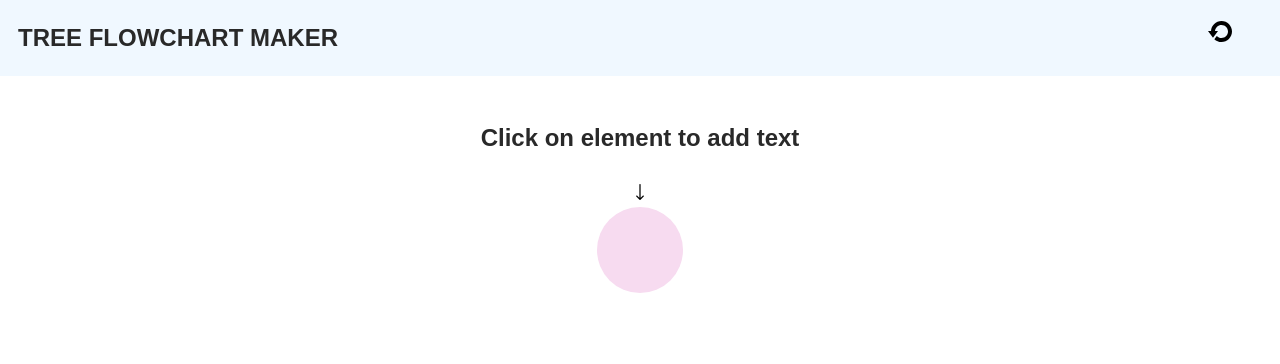
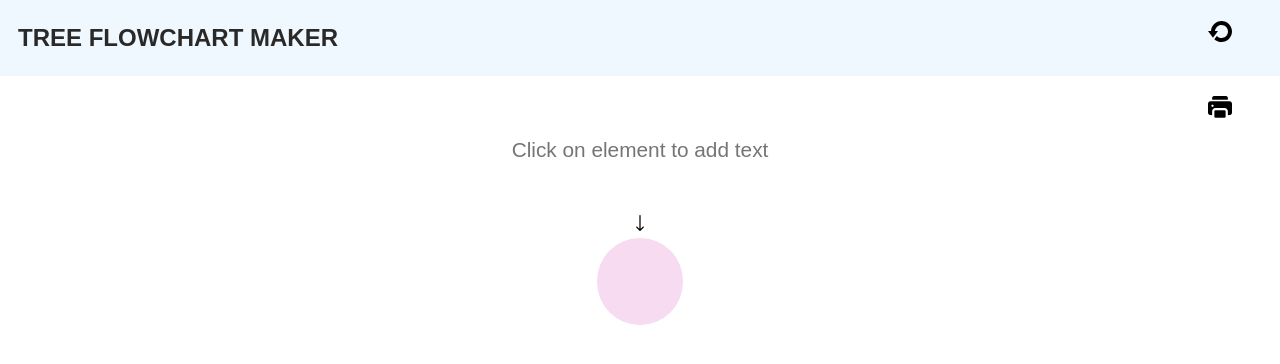
Before and after one commit to sakshikapoor/Easy-Flowchart-Maker, a React (Create React App) app: page / in a window 1280 px wide. Shown: the top 364 px of the page. Built offline with nearby package versions, Linux system fonts and the light colour scheme.

Commit message:
added save option and heading option

```diff
--- a/src/App.css
+++ b/src/App.css
@@ -2,6 +2,7 @@ html, head, body, #root {
 height: 100%;
 margin: 0em;
 font-family: Arial, Helvetica, sans-serif;
+text-align: center;
 }
 
 
@@ -21,6 +22,7 @@ font-family: Arial, Helvetica, sans-serif;
 .flow {
   margin: 2em;
   display: flex;
+  text-align: center;
   justify-content: center;
   align-items: center;
 }
@@ -34,6 +36,14 @@ font-family: Arial, Helvetica, sans-serif;
 .refresh:hover {
   transform:rotate(-360deg)
 }
+
+.print {
+  position: fixed;
+  top: 6em;
+  right: 3em;
+  cursor: pointer;
+}
+
 .heading {
   text-align: left;
   padding: 1em 0.75em;
@@ -43,3 +53,11 @@ font-family: Arial, Helvetica, sans-serif;
   font-weight: 900;
   font-size: 1.5em;
 }
+.flowchart-name {
+  margin-top: 2em;
+  border: none;
+  width: 50%;
+  padding: 1em 0em;
+  text-align: center;
+  font-size: 1.3em;
+}
--- a/src/App.js
+++ b/src/App.js
@@ -1,9 +1,21 @@
 import Step from './Step';
 import './App.css';
 import refresh from './images/refresh.svg';
+import printer from './images/printer.png';
 
 function refreshPage() {
   window.location.reload();
+}
+
+function print() {
+  var printContents = document.getElementById('flow').innerHTML;
+  var originalContents = document.body.innerHTML;
+
+  document.body.innerHTML = printContents;
+
+  window.print();
+
+  document.body.innerHTML = originalContents;
 }
 
 function App() {
@@ -15,11 +27,14 @@ function App() {
   return (
     <div className="background">
       <div className="heading">Tree FlowChart Maker</div>
-      <h2>Click on element to add text</h2>
-      <div className="flow" id="flow">
-        <Step details={initialDetails} />
+      <div id="flow">
+        <input className="flowchart-name" type="text" placeholder="Click on element to add text" />
+        <div className="flow">
+          <Step details={initialDetails} />
+        </div>
       </div>
       <img src={refresh} className="refresh" alt="refresh" onClick={refreshPage} />
+      <img src={printer} className="print" alt="save" onClick={print} />
     </div>
   );
 }
```
Also changed, not shown: src/images/printer.png (added).
